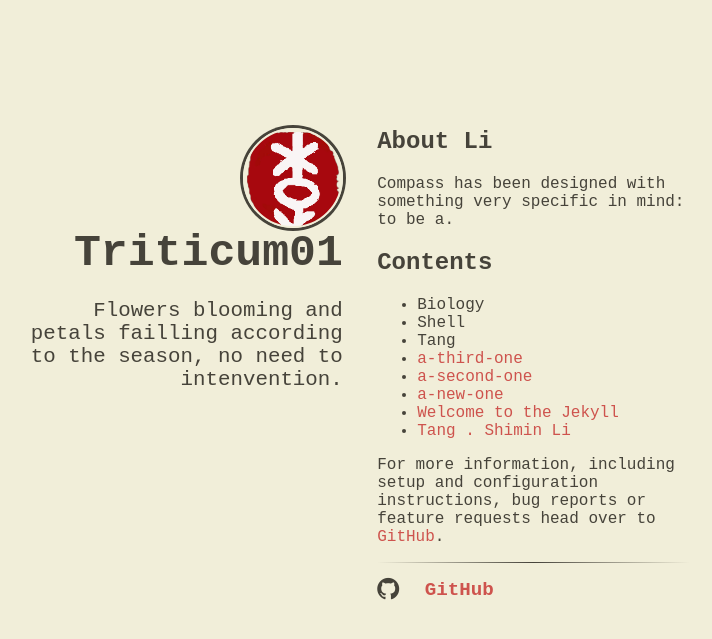
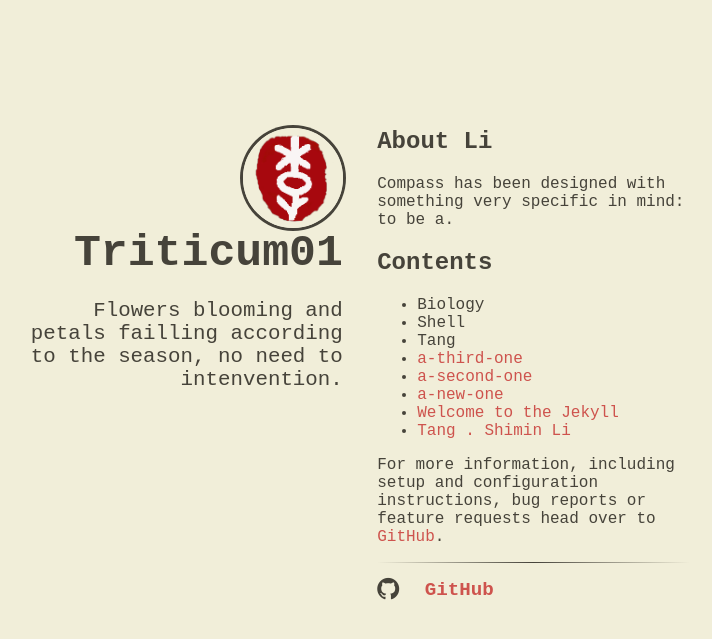
Before and after one commit to Triticum01/Triticum01.github.io, a Jekyll site: the page built from index.html, in a window 1280 px wide. Shown: the top 639 px of the page, without its empty margins (290-1002 px from the left). Built offline with Jekyll 4.4.1, drawn with Linux system fonts in a browser that asks for light colours; nearby versions of some CDN libraries.

Commit message:
Update _config.yml

```diff
--- a/_config.yml
+++ b/_config.yml
@@ -5,7 +5,7 @@
 # compass configuration
 triticum:
   # an avatar or logo (optional)
-  logo: "/images/Li-zi2.png"
+  logo: "/images/Li-zi.png"
   # author will appear under the avatar (optional)
   author: "Triticum01"
   # tagline will appear under the title (optional)
```
